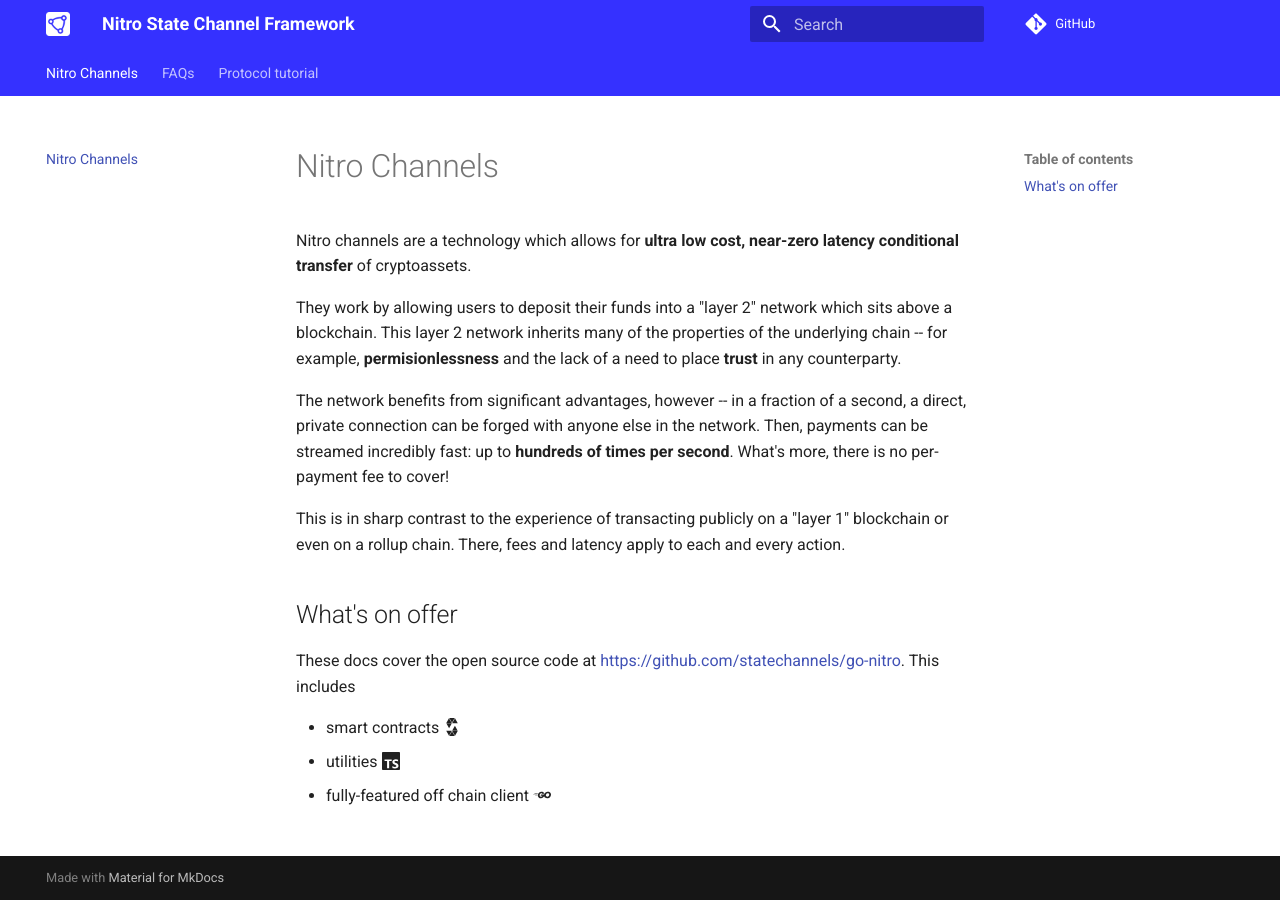
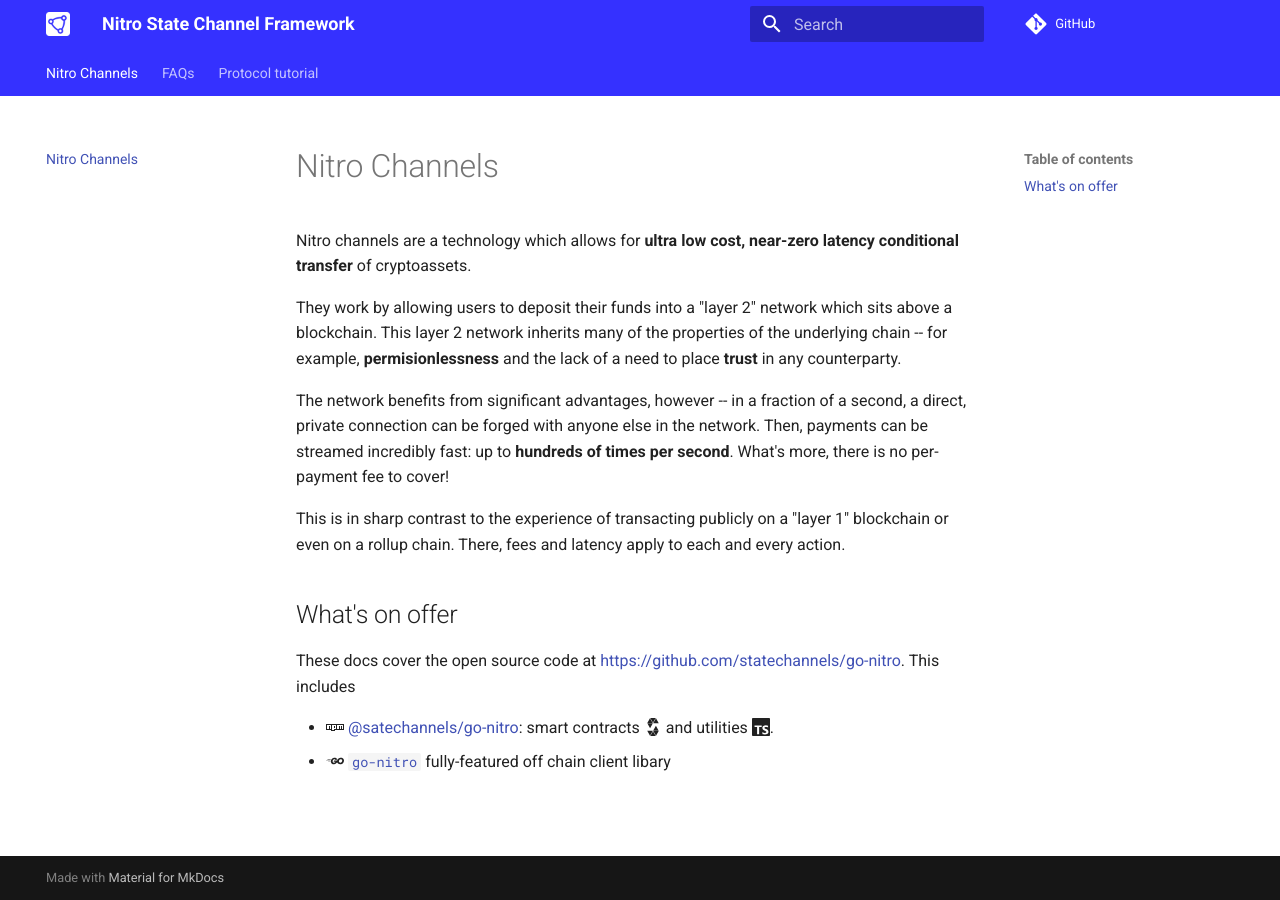
Before and after one commit to statechannels/go-nitro, an MkDocs documentation site: the page built from docs/index.md, in a window 1280 px wide. Built offline with MkDocs 1.6.1 and Material for MkDocs 9.7.7, drawn with Linux system fonts in a browser that asks for light colours; comment, search, counter and statistics services are not loaded.

Commit message:
neaten up whats on offer

```diff
--- a/docs/index.md
+++ b/docs/index.md
@@ -12,6 +12,5 @@
 
 These docs cover the open source code at [https://github.com/statechannels/go-nitro](https://github.com/statechannels/go-nitro). This includes
 
-- smart contracts :simple-solidity:
-- utilities :simple-typescript:
-- fully-featured off chain client :simple-go:
+- :fontawesome-brands-npm: [@satechannels/go-nitro](https://www.npmjs.com/package/@statechannels/nitro-protocol): smart contracts :simple-solidity: and utilities :simple-typescript:.
+- :simple-go: [`go-nitro`](https://pkg.go.dev/github.com/statechannels/go-nitro) fully-featured off chain client libary
```
